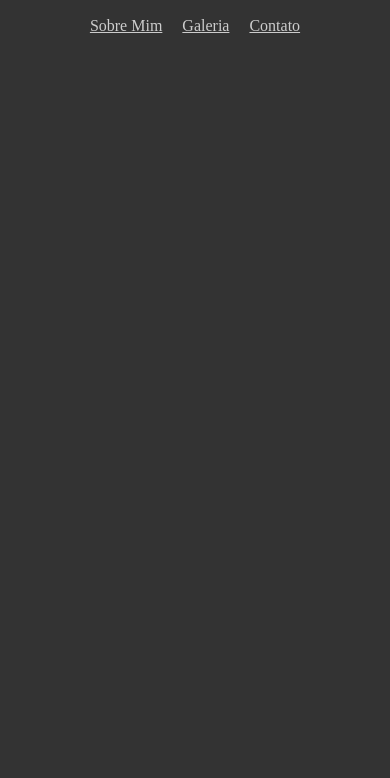
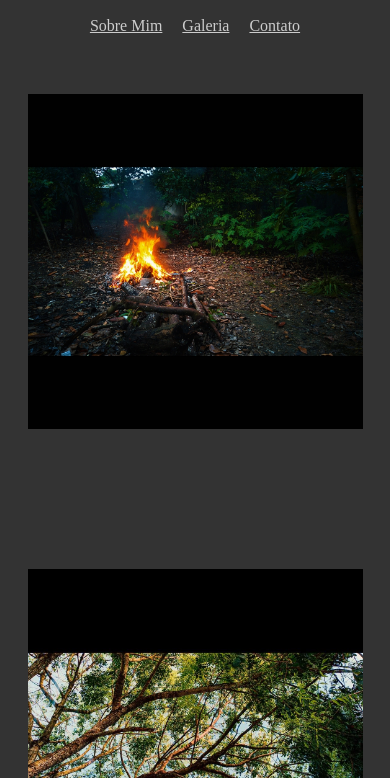
Before and after one commit to savio591/portfolio, a plain HTML site: page index.html in a window 390 px wide. Shown: the part 66-844 px from the top of the page. Drawn offline with Linux system fonts and the light colour scheme; a web font is replaced by a local one.

Commit message:
responsive galerry added

```diff
--- a/css/index.css
+++ b/css/index.css
@@ -39,6 +39,28 @@ header {
   text-align: center;
 }
 
+.ct-galeria {
+  margin: auto;
+  display: grid;
+  grid-column-gap: 50px;
+  grid-template-columns: auto auto auto;
+  width: 90%;
+}
+
+.ct-galeria img {
+  width: 356px;
+  height: auto;
+  padding: 68px 0px;
+}
+.ct-galeria div {
+
+  width: auto;
+  height: auto;
+  float: left;
+}
+
+
+
 @media only screen and (max-width: 1176px) {
 .hd-navbar {
   padding: 0px 0px;
@@ -47,7 +69,40 @@ header {
   }
   .titulo {
     font-size: 1.8em;
-    padding: 10px 0px
-
+    padding: 10px 0px;
+}
+  .ct-galeria {
+  margin: auto;
+  display: grid;
+  grid-column-gap: 50px;
+  grid-template-columns: auto auto;
+  width: 90%;
+  }
+  .ct-galeria img {
+  width: 429px;
+  height: auto;
+  padding: 68px 0px;
 }
 }
+
+@media only screen and (max-width: 860px) {
+  .ct-galeria {
+    margin: auto;
+    display: grid;
+    grid-column-gap: 0px;
+    grid-template-columns: auto;
+  }
+
+  .ct-galeria img {
+  width: 335px;
+  height: auto;
+}
+.ct-galeria div {
+
+  width: auto;
+  height: auto;
+  float: left;
+  margin: auto;
+  padding: 0px 0px;
+}
+}
--- a/index.html
+++ b/index.html
@@ -15,15 +15,23 @@
     <div class="titulo-logo">
         <h1 class="titulo">SAVIL EXPERIMENTS</h1>
     </div>
+        <!-- Navbar na direita(icone agrupado na versão mobile -->
     <nav class="hd-navbar">
         <a href="./about">Sobre Mim</a>
         <a href="./galeria">Galeria</a>
         <a href="./contato">Contato</a>
     </nav>
-
-    <!-- Navbar na direita(icone agrupado na versão mobile -->
-
 </header>
-
+<div class="ct-galeria">
+    <div class="ct-1"><img src="./img/1.jpg" alt="1"></div>
+    <div class="ct-2"><img src="./img/2.jpg" alt="2"></div>
+    <div class="ct-3"><img src="./img/3.jpg" alt="3"></div>
+    <div class="ct-4"><img src="./img/4.jpg" alt="4"></div>
+    <div class="ct-5"><img src="./img/5.jpg" alt="5"></div>
+    <div class="ct-6"><img src="./img/6.jpg" alt="6"></div>
+    <div class="ct-7"><img src="./img/7.jpg" alt="7"></div>
+    <div class="ct-8"><img src="./img/8.jpg" alt="8"></div>
+    <div class="ct-9"><img src="./img/9.jpg" alt="9"></div>
+</div>
 </body>
 </html>
```
Also changed, not shown: img/1.jpg (added), img/2.jpg (added), img/3.jpg (added), img/4.jpg (added), img/5.jpg (added), img/6.jpg (added), img/7.jpg (added), img/8.jpg (added), img/9.jpg (added).
